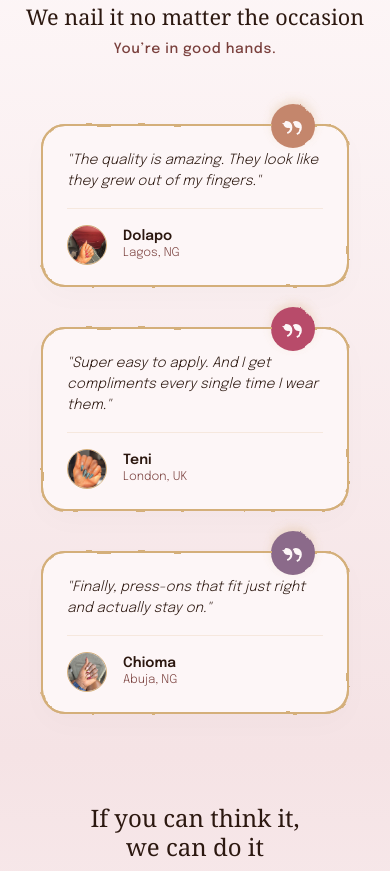
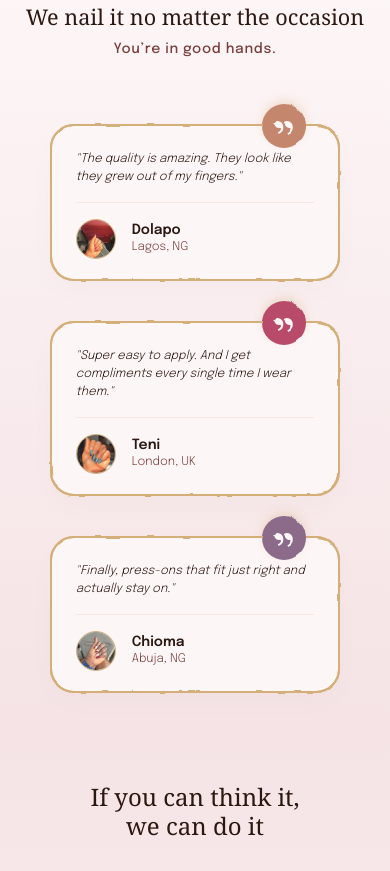
Before and after one commit to dfordolapo/nailxpressng, a Next.js app: page / in a window 390 px wide. Shown: the part 2500-3371 px from the top of the page. Built offline with nearby package versions, Linux system fonts and the light colour scheme; a web font is replaced by a local one.

Commit message:
Fix mobile testimonial cards and layout overflow

```diff
--- a/src/app/globals.css
+++ b/src/app/globals.css
@@ -142,7 +142,6 @@ html {
   font-size: 16px;
   scroll-behavior: smooth;
   -webkit-text-size-adjust: 100%;
-  overflow-x: hidden;
 }
 
 body {
@@ -154,7 +153,11 @@ body {
   -webkit-font-smoothing: antialiased;
   -moz-osx-font-smoothing: grayscale;
   min-height: 100vh;
+}
+
+main {
   overflow-x: hidden;
+  width: 100%;
 }
 
 h1, h2, h3, h4, h5, h6 {
--- a/src/components/home/Testimonials.module.css
+++ b/src/components/home/Testimonials.module.css
@@ -43,8 +43,8 @@
   padding: var(--space-6) var(--space-6) var(--space-5); /* reduce vertical padding for mobile */
   box-shadow: 0 10px 30px rgba(0, 0, 0, 0.02);
   margin: 0 auto;
-  width: 90%;
-  max-width: 380px;
+  width: 85%;
+  max-width: 340px;
 }
 
 .card::before {
@@ -76,7 +76,7 @@
 
 .text {
   font-family: var(--font-body);
-  font-size: var(--text-sm);
+  font-size: var(--text-xs);
   color: var(--color-text);
   line-height: 1.5;
   font-style: italic;
```
